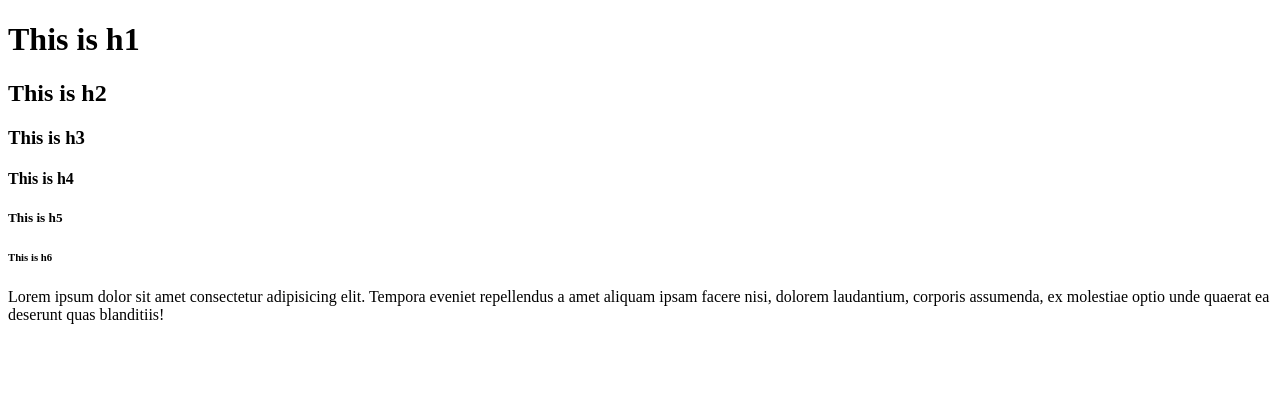
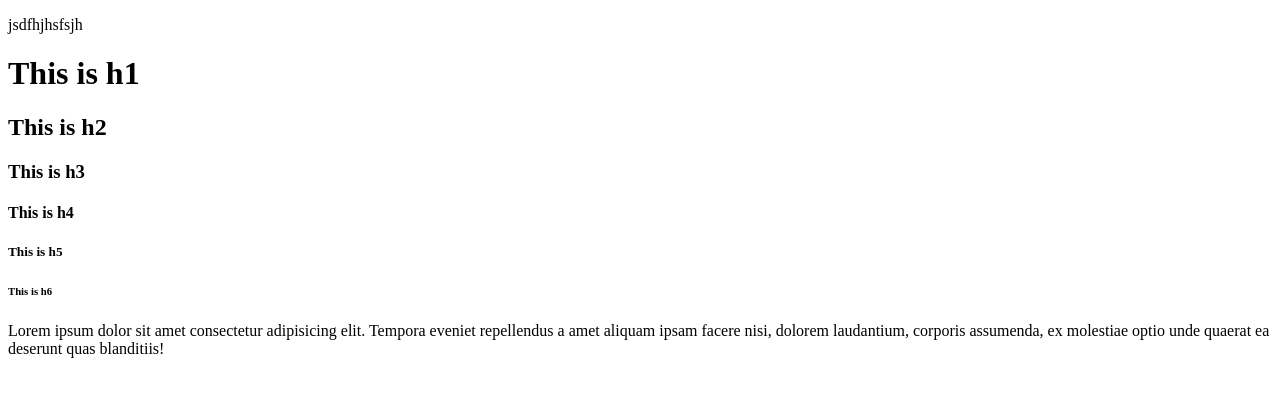
Before and after one commit to segunajibola/test-website, a plain HTML site: page index.html in a window 1280 px wide. Drawn offline with Linux system fonts and the light colour scheme.

Commit message:
second commit

```diff
--- a/index.html
+++ b/index.html
@@ -6,6 +6,7 @@
     <title>My test website</title>
   </head>
   <body>
+    <p>jsdfhjhsfsjh</p>
     <h1>This is h1</h1>
     <h2>This is h2</h2>
     <h3>This is h3</h3>
```
